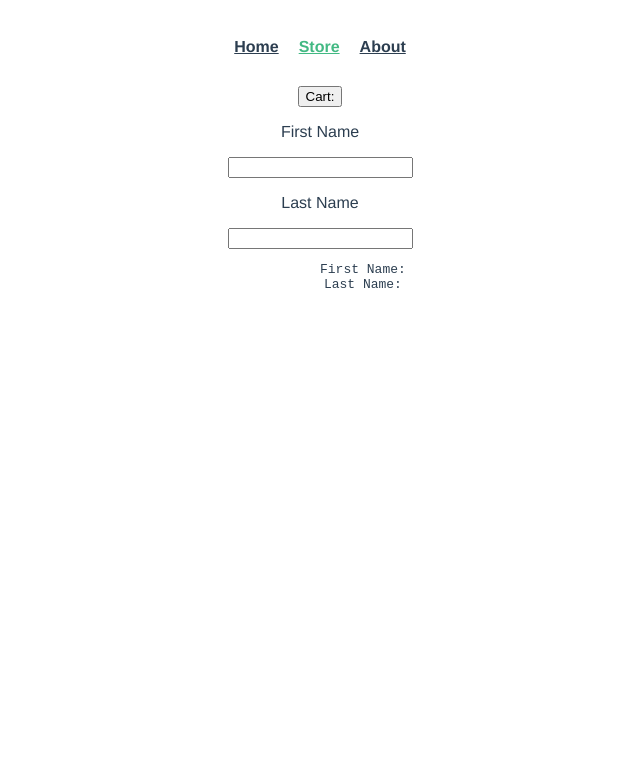
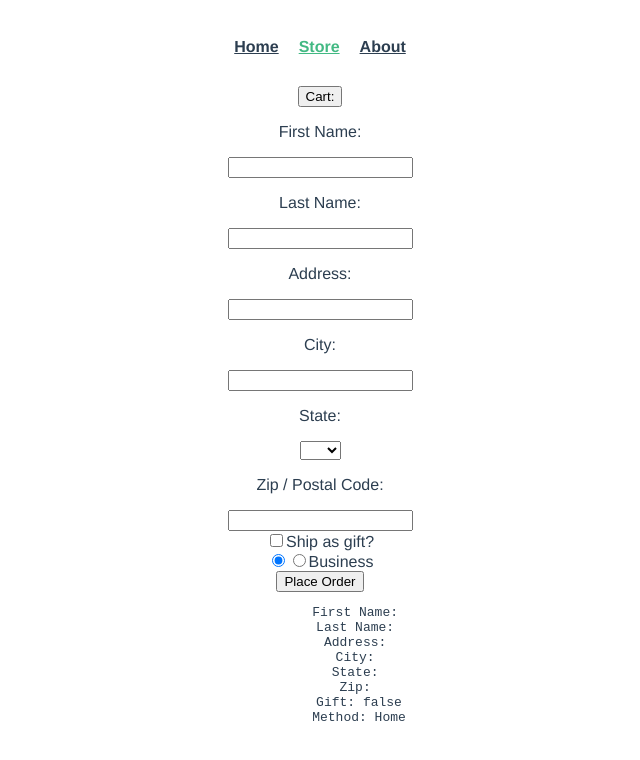
Before and after one commit to stoled/webstore, a Vue app: page /store in a window 1280 px wide. Both pictures are taken after a click on the button "Cart:". Shown: the top 760 px of the page, without its empty margins (320-960 px from the left). Built offline with nearby package versions, Linux system fonts and the light colour scheme.

Commit message:
new fields for order

```diff
--- a/src/views/Store.vue
+++ b/src/views/Store.vue
@@ -26,20 +26,56 @@
       </div>
 
       <div v-else>
-        <div>
-          <p>First Name</p>
+        <p>First Name:</p>
         <input type="text" v-model="order.firstName">
-        </div>
-        <div>
-          <p>Last Name</p>
+
+        <p>Last Name:</p>
         <input type="text" v-model="order.lastName">
-        </div>
-        <div>
+
+        <p>Address:</p>
+        <input type="text" v-model="order.address">
+
+        <p>City:</p>
+        <input type="text" v-model="order.city">
+
+        <p>State:</p>
+        <select v-model="order.state">
+          <option disabled value=""></option>
+          <option>AL</option>
+          <option>AR</option>
+          <option>CA</option>
+          <option>NV</option>
+        </select>
+
+        <p>Zip / Postal Code:</p>
+        <input type="text" v-model="order.zip">
+        <br>
+
+        <input type="checkbox" id="gift"
+          value="true" v-model="order.gift">
+        <label for="gift">Ship as gift?</label>
+        <br>
+
+        <input type="radio" id="home"
+          value="Home" v-model="order.method">
+        <input type="radio" id="business"
+          value="Business" v-model="order.method">
+        <label for="business">Business</label>
+        <br>
+
+        <button type="submit"
+          v-on:click="submitForm">Place Order</button>
+
         <pre>
           First Name: {{order.firstName}}
           Last Name: {{order.lastName}}
+          Address: {{order.address}}
+          City: {{order.city}}
+          State: {{order.state}}
+          Zip: {{order.zip}}
+          Gift: {{order.gift}}
+          Method: {{order.method}}
         </pre>
-        </div>
       </div>
 
     </div>
@@ -55,7 +91,13 @@ export default {
       showProduct: true,
       order: {
         firstName: '',
-        lastName: ''
+        lastName: '',
+        address: '',
+        city: '',
+        state: '',
+        zip: '',
+        gift: false,
+        method: 'Home'
       },
       product: {
         id: 1,
@@ -81,6 +123,9 @@ export default {
     },
     showCheckout() {
       this.showProduct = this.showProduct ? false : true;
+    },
+    submitForm() {
+      alert('Submitted');
     }
   },
   computed: {
```
Lines whose indentation alone changed are shown as unchanged.
